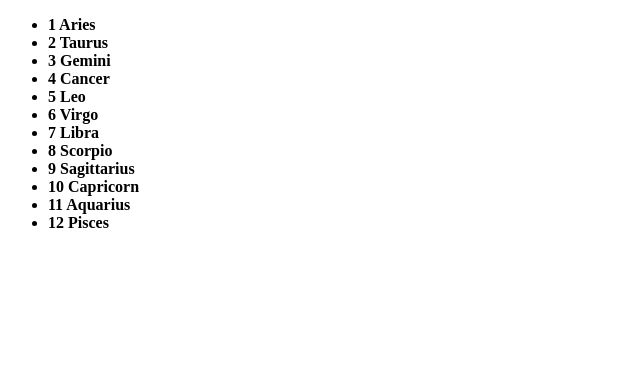
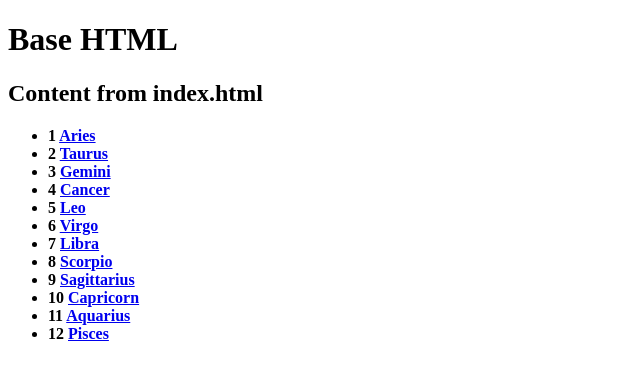
Before and after one commit to chernik1/horoscope-site, a Django app: page /horoscope/ in a window 1280 px wide. Shown: the top 380 px of the page, without its empty margins (0-640 px from the left). Run offline with Django 4.2, Linux system fonts and the light colour scheme.

Commit message:
add sample

```diff
--- a/first/settings.py
+++ b/first/settings.py
@@ -11,7 +11,7 @@ https://docs.djangoproject.com/en/4.2/ref/settings/
 """
 
 from pathlib import Path
-
+import os
 # Build paths inside the project like this: BASE_DIR / 'subdir'.
 BASE_DIR = Path(__file__).resolve().parent.parent
 
@@ -53,7 +53,9 @@ ROOT_URLCONF = 'first.urls'
 TEMPLATES = [
     {
         'BACKEND': 'django.template.backends.django.DjangoTemplates',
-        'DIRS': [],
+        'DIRS': [
+            os.path.join(BASE_DIR, 'templates')
+        ],
         'APP_DIRS': True,
         'OPTIONS': {
             'context_processors': [
--- a/horoscope/templates/horoscope/index.html
+++ b/horoscope/templates/horoscope/index.html
@@ -1,14 +1,14 @@
-<!DOCTYPE html>
-<html lang="en">
-<head>
-    <meta charset="UTF-8">
-    <title>Меню</title>
-</head>
-<body>
+{% extends 'base.html' %}
+
+    {% block title %}
+        Меню
+    {% endblock %}
+
+{% block content %}
+ <h2>Content from index.html</h2>
   <ul>
     {% for zodiac in zodiacs %}
-      <li> <b> {{ forloop.counter}} {{ zodiac|title }} </b> </li>
+      <li> <b> {{ forloop.counter}} <a href="{% url 'horoscope-name' sign_zodiac=zodiac %}">{{ zodiac|title }}</a> </b> </li>
     {% endfor %}
   </ul>
-</body>
-</html>
+{% endblock %}
--- /dev/null
+++ b/templates/base.html
@@ -0,0 +1,12 @@
+<!DOCTYPE html>
+<html lang="en">
+<head>
+    <meta charset="UTF-8">
+    <title> {% block title %} {% endblock %}</title>
+</head>
+<body>
+  <h1>Base HTML</h1>
+  {% block content %} {% endblock %}
+
+</body>
+</html>
```
